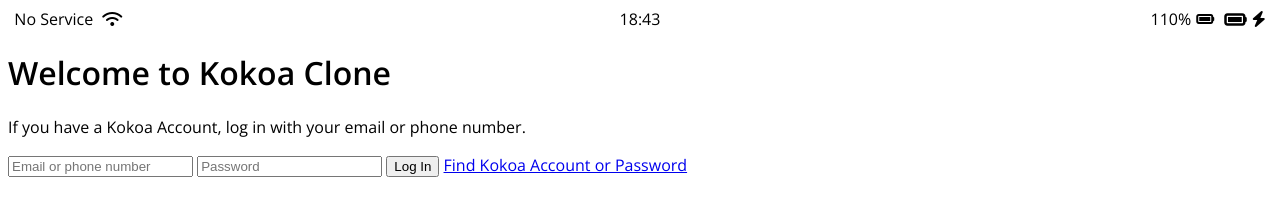
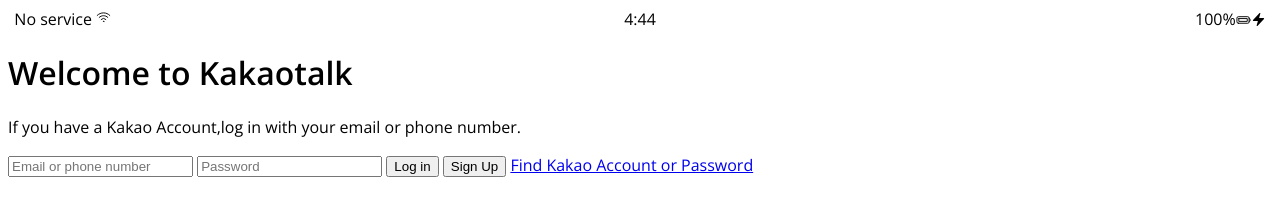
Before and after one commit to Dawon-yoon/kokoatalk, a plain HTML site: page index.html in a window 1280 px wide. Drawn offline with nearby package versions, Linux system fonts and the light colour scheme.

Commit message:
re:cording by me! CSS!

```diff
--- a/CSS/styles.css
+++ b/CSS/styles.css
@@ -1,28 +1,24 @@
 @import url("https://fonts.googleapis.com/css2?family=Open+Sans:wght@400;600&display=swap");
 body {
   font-family: "Open Sans", sans-serif;
+
 }
+svg{width: 15px;
+height: 15px;}
 
-.status-bar {
+.status-bar{
 display: flex;
 justify-content: center;
 }
-.status-bar__column {
+.status-bar__cloumn{
 width: 33%;
 }
-.status-bar__column:first-child span {
-  margin-right: 5px;
-}
-.status-bar__column:nth-child(2) {
+.status-bar__cloumn:nth-child(2){
     display: flex;
     justify-content: center;
 }
-.status-bar__column:last-child {
+.status-bar__cloumn:last-child{
     display: flex;
     justify-content: flex-end;
     align-items: center;
 }
-
-.status-bar__column .fa-battery-full {
-  margin: 0px 5px;
-}
--- a/index.html
+++ b/index.html
@@ -1,42 +1,75 @@
 <!DOCTYPE html>
 <html lang="en">
   <head>
-    <link rel="stylesheet" href="css/styles.css" />
+    <link rel="stylesheet" href="CSS/styles.css" />
     <meta charset="UTF-8" />
     <meta name="viewport" content="width=device-width, initial-scale=1.0" />
-    <title>Welcome to Kokoa Clone</title>
+    <title>Welcome to Kakaotalk</title>
   </head>
   <body>
     <div class="status-bar">
-      <div class="status-bar__column">
-        <span>No Service</span>
-        <i class="fas fa-wifi"></i>
+      <div class="status-bar__cloumn">
+        <span>No service</span>
+        <svg
+          xmlns="http://www.w3.org/2000/svg"
+          fill="none"
+          viewBox="0 0 24 24"
+          stroke-width="1.5"
+          stroke="currentColor"
+          class="w-6 h-6"
+        >
+          <path
+            stroke-linecap="round"
+            stroke-linejoin="round"
+            d="M8.288 15.038a5.25 5.25 0 0 1 7.424 0M5.106 11.856c3.807-3.808 9.98-3.808 13.788 0M1.924 8.674c5.565-5.565 14.587-5.565 20.152 0M12.53 18.22l-.53.53-.53-.53a.75.75 0 0 1 1.06 0Z"
+          />
+        </svg>
       </div>
-      <div class="status-bar__column">
-        <span>18:43</span>
+      <div class="status-bar__cloumn">
+        <span>4:44</span>
       </div>
-      <div class="status-bar__column">
-        <span>110%</span>
-        <i class="fas fa-battery-full"></i>
-        <i class="fas fa-battery-full fa-lg"></i>
-        <i class="fas fa-bolt"></i>
+      <div class="status-bar__cloumn">
+        <span>100%</span>
+        <svg
+          xmlns="http://www.w3.org/2000/svg"
+          fill="none"
+          viewBox="0 0 24 24"
+          stroke-width="1.5"
+          stroke="currentColor"
+          class="w-6 h-6"
+        >
+          <path
+            stroke-linecap="round"
+            stroke-linejoin="round"
+            d="M21 10.5h.375c.621 0 1.125.504 1.125 1.125v2.25c0 .621-.504 1.125-1.125 1.125H21M4.5 10.5H18V15H4.5v-4.5ZM3.75 18h15A2.25 2.25 0 0 0 21 15.75v-6a2.25 2.25 0 0 0-2.25-2.25h-15A2.25 2.25 0 0 0 1.5 9.75v6A2.25 2.25 0 0 0 3.75 18Z"
+          />
+        </svg>
+        <svg
+          xmlns="http://www.w3.org/2000/svg"
+          viewBox="0 0 24 24"
+          fill="currentColor"
+          class="w-6 h-6"
+        >
+          <path
+            fill-rule="evenodd"
+            d="M14.615 1.595a.75.75 0 0 1 .359.852L12.982 9.75h7.268a.75.75 0 0 1 .548 1.262l-10.5 11.25a.75.75 0 0 1-1.272-.71l1.992-7.302H3.75a.75.75 0 0 1-.548-1.262l10.5-11.25a.75.75 0 0 1 .913-.143Z"
+            clip-rule="evenodd"
+          />
+        </svg>
       </div>
     </div>
     <header class="welcome-header">
-      <h1 class="welcome-header__title">Welcome to Kokoa Clone</h1>
+      <h1 class="welcome-header__title">Welcome to Kakaotalk</h1>
       <p class="welcome-header__text">
-        If you have a Kokoa Account, log in with your email or phone number.
+        If you have a Kakao Account,log in with your email or phone number.
       </p>
     </header>
-    <form id="login-form">
+    <form class="login-form">
       <input type="text" placeholder="Email or phone number" />
       <input type="password" placeholder="Password" />
-      <input type="submit" value="Log In" />
-      <a href="#">Find Kokoa Account or Password</a>
+      <input type="submit" value="Log in" />
+      <input type="submit" value="Sign Up" />
+      <a href="#">Find Kakao Account or Password</a>
     </form>
-    <script
-      src="https://kit.fontawesome.com/6478f529f2.js"
-      crossorigin="anonymous"
-    ></script>
   </body>
 </html>
```
Lines whose indentation alone changed are shown as unchanged.
